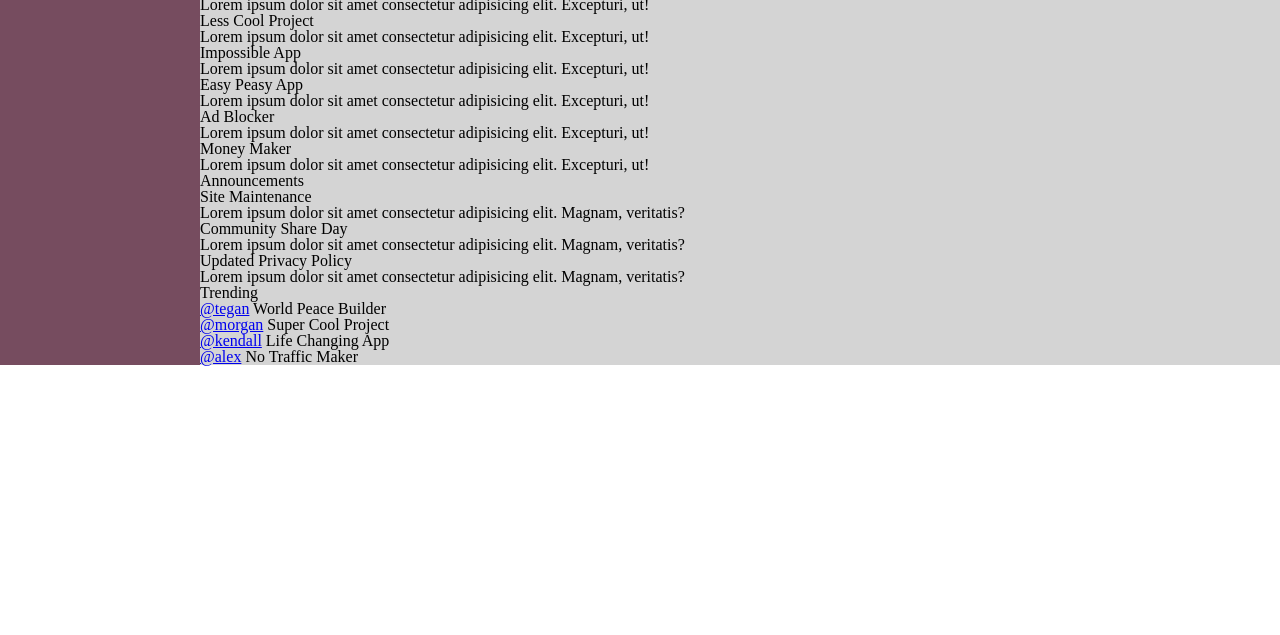
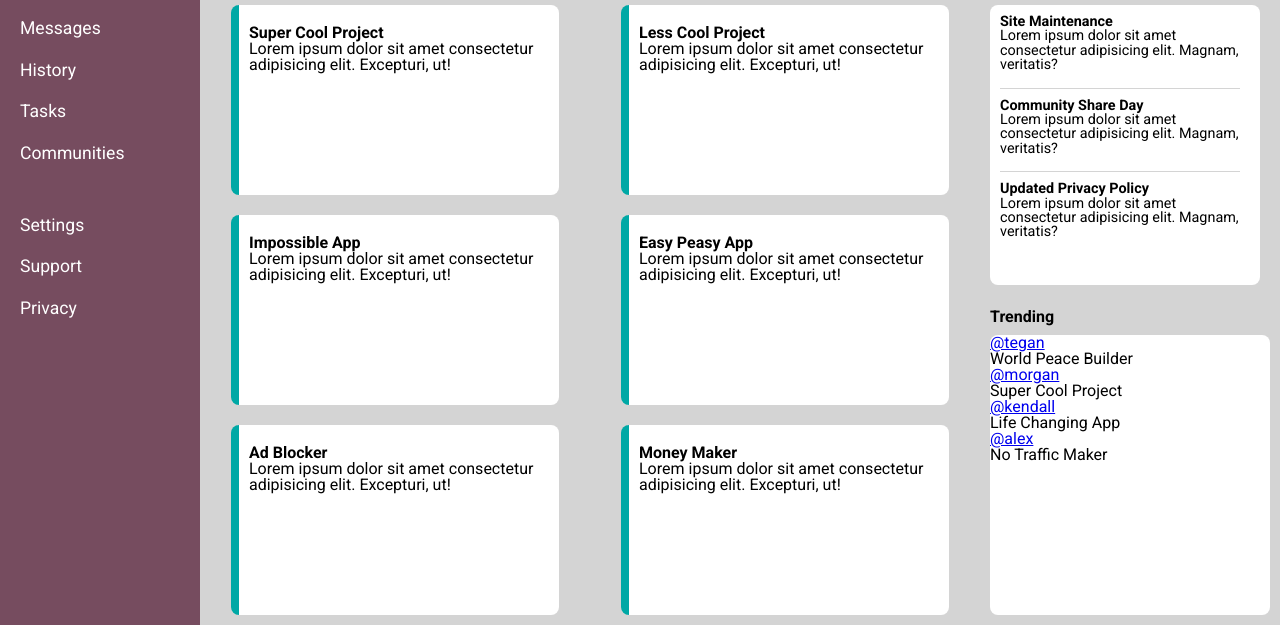
Before and after one commit to haafizzismail/TOP-admin-dashboard, a plain HTML site: page index.html in a window 1280 px wide. Shown: the part 165-800 px from the top of the page. Drawn offline with Linux system fonts and the light colour scheme.

Commit message:
styled sidebar and main

```diff
--- a/index.html
+++ b/index.html
@@ -39,15 +39,13 @@
         <section class="sidebar">
             <span>Dashboard</span>
             <nav>
-                <ul>
+                <ul class="sidebar-links">
                     <li><a href="#">Home</a></li>
                     <li><a href="#">Profile</a></li>
                     <li><a href="#">Messages</a></li>
                     <li><a href="#">History</a></li>
                     <li><a href="#">Tasks</a></li>
                     <li><a href="#">Communities</a></li>
-                </ul>
-                <ul>
                     <li><a href="#">Settings</a></li>
                     <li><a href="#">Support</a></li>
                     <li><a href="#">Privacy</a></li>
@@ -55,7 +53,7 @@
             </nav>
         </section>
         <main>
-            <div>
+            <div class="projects">
                 <h3>Your Projects</h3>
                 <div>
                     <h5>Super Cool Project</h5>
@@ -82,7 +80,7 @@
                     <p>Lorem ipsum dolor sit amet consectetur adipisicing elit. Excepturi, ut!</p>
                 </div>
             </div>
-            <div>
+            <div class="announcements">
                 <h3>Announcements</h3>
                 <div>
                     <div>
@@ -99,21 +97,18 @@
                     </div>
                 </div>
             </div>
-            <div>
+            <div class="trending">
                 <h3>Trending</h3>
                 <div>
                     <a href="#">@tegan</a>
                     <span>World Peace Builder</span>
-                </div>
-                <div>
+
                     <a href="#">@morgan</a>
                     <span>Super Cool Project</span>
-                </div>
-                <div>
+
                     <a href="#">@kendall</a>
                     <span>Life Changing App</span>
-                </div>
-                <div>
+
                     <a href="#">@alex</a>
                     <span>No Traffic Maker</span>
                 </div>
--- a/style.css
+++ b/style.css
@@ -90,6 +90,26 @@ button {
 	border: none;
 	width: 70px;
 	padding: 10px;
+}
+
+
+/*
+================================
+Typography
+================================
+*/
+body {
+	font-family: var(--font-google);
+}
+
+h3,
+h5,
+h6 {
+	font-weight: 700;
+}
+
+.announcements div {
+	font-size: .9rem;
 }
 /*
 ================================
@@ -187,8 +207,32 @@ Sidebar
 
 .sidebar {
 	background: var(--primary-color);
+	display: grid;
+	grid-template-rows: 50px 1fr;
+	padding: 20px;
 }
 
+.sidebar span {
+	align-self: center;
+	font-size: 1.5rem;
+	font-weight: 700;
+	color: var(--light-color);
+}
+
+.sidebar nav {
+	line-height: 2.6rem;
+	margin-top: 20px;
+}
+
+.sidebar-links li a {
+	text-decoration: none;
+	color: var(--light-color);
+	font-size: 1.1rem;
+}
+
+.sidebar-links li:nth-child(7) {
+	margin-top: 30px;
+}
 /*
 ================================
 Main
@@ -197,4 +241,84 @@ Main
 
 main {
 	background: var(--gray-color);
+	display: grid;
+	grid-template-columns: 1fr 300px;
+	grid-template-rows: repeat(2, 1fr);
+	grid-template-areas:
+		"projects announcements"
+		"projects trending"
 }
+
+.projects {
+	grid-area: projects;
+	display: grid;
+	grid-template-columns: repeat(2, 1fr);
+	grid-template-rows: 30px 1fr;
+}
+
+.projects h3 {
+	grid-column: 1 / 3;
+	align-self: end;
+	padding-left: 10px;
+}
+
+.projects div {
+	width: 300px;
+	height: 150px;
+	background: var(--light-color);
+	border-left: 8px solid var(--secondary-color);
+	border-radius: var(--br-normal);
+	place-self: center;
+	margin: 10px;
+	padding: 20px 10px;
+}
+
+.announcements {
+	grid-area: announcements;
+	display: grid;
+	grid-template-rows: 30px 1fr;
+}
+
+.announcements h3 {
+	align-self: end;
+	padding-left: 10px;
+}
+
+.announcements div {
+	background: var(--light-color);
+	border-radius: var(--br-normal);
+	margin-top: 10px;
+	margin-left: 10px;
+	margin-right: 20px;
+	margin-bottom: 10px;
+}
+
+.announcements div div {
+	border-bottom: 1px solid var(--gray-color);
+	border-radius: 0;
+	padding-bottom: 15px;
+}
+
+.announcements div div:last-child {
+	border-bottom: none;
+}
+.trending {
+	grid-area: trending;
+	display: grid;
+	grid-template-rows: 30px 1fr;
+}
+
+.trending h3 {
+	align-self: end;
+	padding-left: 10px;
+}
+
+.trending div {
+	background: var(--light-color);
+	border-radius: var(--br-normal);
+	margin: 10px;
+}
+
+.trending div a {
+	display: block;
+}
```
